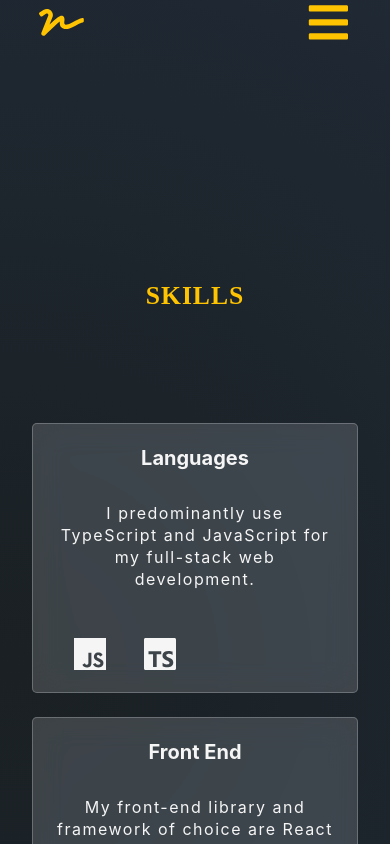
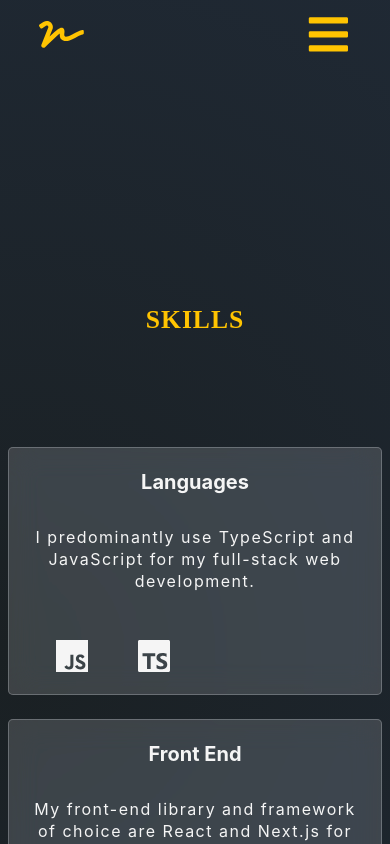
Before and after one commit to washington-shoji/personal-portfolio-nextjs-typescript, a Next.js app: page /skills in a window 390 px wide. Shown: the top 844 px of the page. Built offline with nearby package versions, Linux system fonts and the light colour scheme; a web font is replaced by a local one.

Commit message:
refactor(styling): Refactored component styling to adjust to 450px wide media

```diff
--- a/pages/resources_page/Resource.module.scss
+++ b/pages/resources_page/Resource.module.scss
@@ -1,6 +1,6 @@
 @import 'styles/variables.module.scss';
 
-.resource {
+.container {
 	display: flex;
 	gap: 2em;
 	flex-direction: column;
@@ -8,9 +8,11 @@
 	align-items: center;
 	height: 100vh;
 	overflow: hidden;
+	padding: 10em 2em;
 
-	& .resource__body {
+	.resource__body {
 		display: flex;
+		gap: 2em;
 		flex-direction: column;
 		justify-content: center;
 		align-items: center;
@@ -58,3 +60,15 @@
 		color: $main-colour-2;
 	}
 }
+
+@media (max-width: 600px) {
+	.container {
+		padding: 10em 0.5em;
+	}
+
+	.resource__body {
+		& h1 {
+			text-align: center;
+		}
+	}
+}
--- a/src/components/experience/Experience.module.scss
+++ b/src/components/experience/Experience.module.scss
@@ -40,3 +40,10 @@
 	align-items: center;
 	flex-direction: column;
 }
+
+
+@media (max-width: 600px) {
+	.container{
+		padding: 10em 0.5em;;
+	}
+}
--- a/src/components/footer/Footer.module.scss
+++ b/src/components/footer/Footer.module.scss
@@ -43,9 +43,11 @@
 }
 
 @media (max-width: 600px) {
+	.container{
+		padding-bottom: 12px;
+	}
 	.footer_nav {
 		flex-direction: column;
 		padding: 2em 0;
-
 	}
 }
--- a/src/components/navigation-bar/NavigationBar.module.scss
+++ b/src/components/navigation-bar/NavigationBar.module.scss
@@ -97,6 +97,7 @@
 
 @media (max-width: 900px) {
 	.navbar_container {
+		margin: 12px 0;
 		& nav {
 			visibility: hidden;
 		}
--- a/src/components/projects/Projects.module.scss
+++ b/src/components/projects/Projects.module.scss
@@ -127,3 +127,9 @@
 		grid-template-columns: 1fr;
 	}
 }
+
+@media (max-width: 600px) {
+	.container{
+		padding: 10em 0.5em;;
+	}
+}
--- a/src/components/resources/ResourceCard.module.scss
+++ b/src/components/resources/ResourceCard.module.scss
@@ -1,6 +1,6 @@
 @import 'styles/variables.module.scss';
 
-.resource__card {
+.container {
 	display: flex;
 	justify-content: center;
 	align-items: center;
--- a/src/components/skill/Skill.module.scss
+++ b/src/components/skill/Skill.module.scss
@@ -7,7 +7,6 @@
 	max-width: 1200px;
 	padding: 10em 2em;
 	overflow: hidden;
-
 
 	& h1 {
 		font-family: Fauna;
@@ -34,8 +33,6 @@
 		'four'
 		'five';
 
-
-
 	& .skills_category {
 		display: flex;
 		flex-direction: column;
@@ -47,7 +44,6 @@
 		background-color: rgba(150, 145, 145, 0.3);
 		border-radius: 5px;
 		border: 1px solid rgba(209, 213, 219, 0.3);
-
 
 		& h2 {
 			font-size: 20px;
@@ -62,8 +58,6 @@
 			color: whitesmoke;
 		}
 	}
-
-
 
 	& .skills_item__container {
 		display: grid;
@@ -127,16 +121,13 @@
 	grid-area: five;
 }
 
-
-
-
 @media screen and (min-width: 33em) {
 	.skills_wrapper {
 		grid-template-areas:
-		"one one"
-		"two three"
-		"five five"
-		"four four";
+			'one one'
+			'two three'
+			'five five'
+			'four four';
 	}
 }
 
@@ -153,8 +144,14 @@
 @media screen and (min-width: 54em) {
 	.skills_wrapper {
 		grid-template-areas:
-		"one three three"
-		"two two two"
-		"four four five"
+			'one three three'
+			'two two two'
+			'four four five';
 	}
 }
+
+@media (max-width: 600px) {
+	.container{
+		padding: 10em 0.5em;;
+	}
+}
--- a/src/components/timeline/Timeline.module.scss
+++ b/src/components/timeline/Timeline.module.scss
@@ -6,10 +6,9 @@
     display: flex;
     align-items: center;
     justify-content: center;
-    padding: 100px 0;
   }
   .timeline {
-    width: 90%;
+    width: 100%;
     height: auto;
     max-width: 800px;
     margin: 0 auto;
--- a/styles/Resources.module.scss
+++ b/styles/Resources.module.scss
@@ -7,7 +7,7 @@
 	gap: 6em;
 	padding: 8em 0;
 
-	& .header {
+	.header {
 		display: flex;
 		gap: 2em;
 		flex-direction: column;
@@ -33,11 +33,11 @@
 		}
 	}
 
-	& .body {
+	.body {
 		display: grid;
 		grid-template-columns: repeat(2, 1fr);
 		gap: 4em;
-		padding: 4em 2em;
+		padding: 0 2em;
 	}
 
 	@media (max-width: 1200px) {
@@ -51,4 +51,20 @@
 			grid-template-columns: 1fr;
 		}
 	}
+
+	@media (max-width: 600px) {
+		.container {
+			padding: 10em 0.5em;
+		}
+
+		.body {
+			padding: 0 0.5em;
+		}
+
+		.header {
+			& p {
+				text-align: center;
+			}
+		}
+	}
 }
```
Also changed, not shown: src/components/hero/Hero.module.scss (+31 -18 lines). Lines whose indentation alone changed are shown as unchanged.
